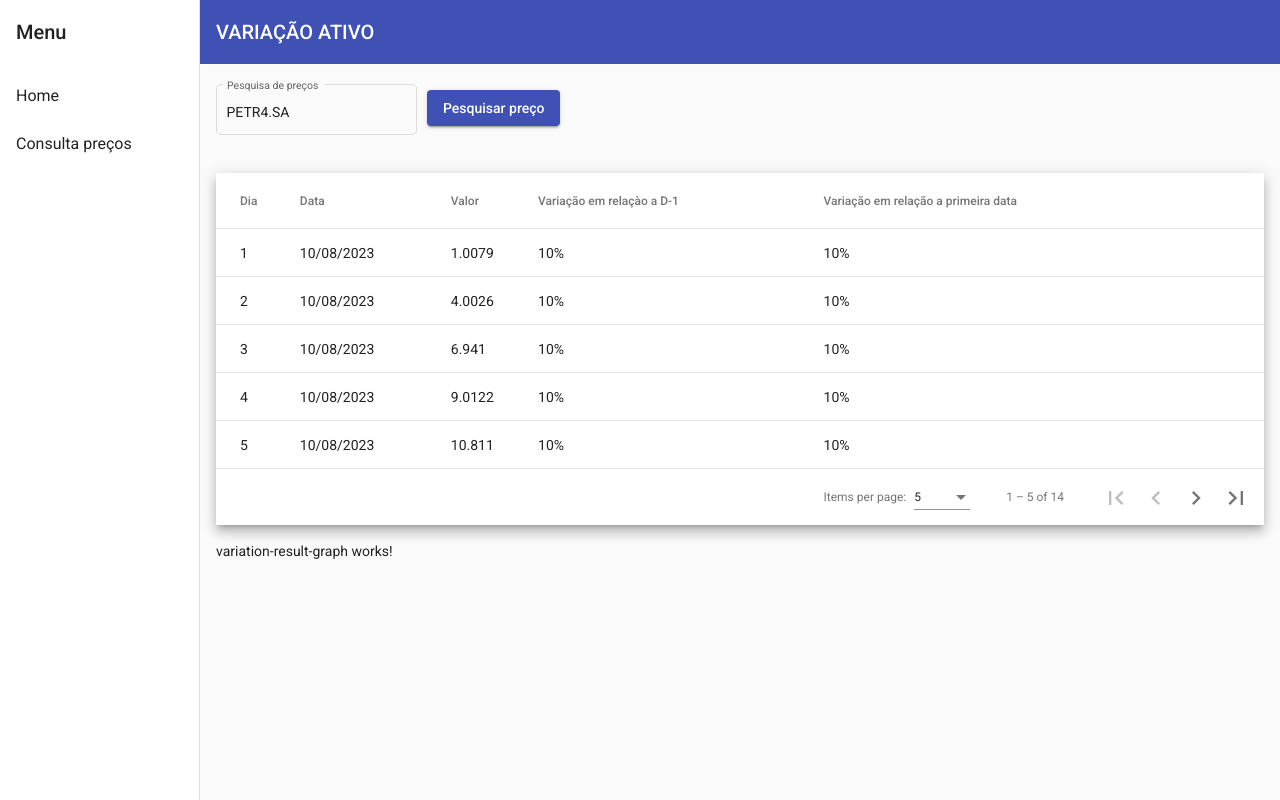
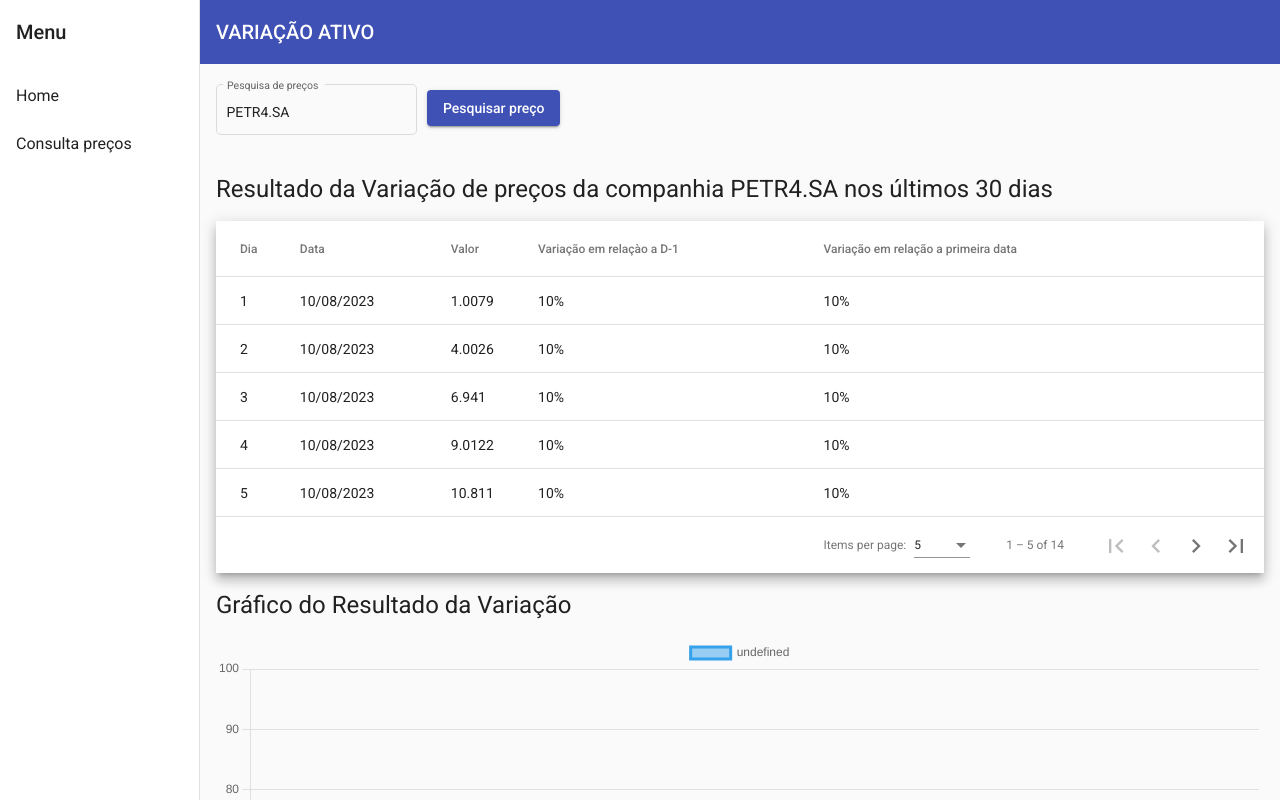
Before and after one commit to brunoscosta17/asset-variation-challenge, an Angular app: page /consult-prices in a window 1280 px wide. Built offline with nearby package versions, Linux system fonts and the light colour scheme.

Commit message:
feature: inclusão gráfico chart.js

```diff
--- a/package.json
+++ b/package.json
@@ -20,6 +20,7 @@
     "@angular/platform-browser": "^14.0.0",
     "@angular/platform-browser-dynamic": "^14.0.0",
     "@angular/router": "^14.0.0",
+    "chart.js": "^4.2.1",
     "rxjs": "~7.5.0",
     "tslib": "^2.3.0",
     "zone.js": "~0.11.4"
--- a/src/app/components/variation-result-graph/variation-result-graph.component.html
+++ b/src/app/components/variation-result-graph/variation-result-graph.component.html
@@ -1 +1,4 @@
-<p>variation-result-graph works!</p>
+<div>
+  <h1>Gráfico do Resultado da Variação</h1>
+  <canvas #canvas></canvas>
+</div>
--- a/src/app/components/variation-result-graph/variation-result-graph.component.ts
+++ b/src/app/components/variation-result-graph/variation-result-graph.component.ts
@@ -1,4 +1,5 @@
-import { Component, Input, OnInit } from '@angular/core';
+import { Component, ElementRef, Input, OnInit, ViewChild } from '@angular/core';
+import { Chart, registerables } from 'chart.js';
 
 @Component({
   selector: 'app-variation-result-graph',
@@ -9,9 +10,24 @@
 
   @Input() data: any = [];
 
-  constructor() { }
+  @ViewChild("canvas", { static: true }) element!: ElementRef;
+
+  constructor() {
+    Chart.register(...registerables)
+  }
 
   ngOnInit(): void {
+    console.log(this.data);
+    new Chart(this.element.nativeElement, {
+      type: 'line',
+      data: {
+        datasets: [
+          {
+            data: [85, 99, 34, 23, 23]
+          }
+        ]
+      }
+    });
   }
 
 }
--- a/src/app/modules/consult-prices/consult-prices.component.html
+++ b/src/app/modules/consult-prices/consult-prices.component.html
@@ -15,6 +15,9 @@
   </div>
 </div>
 <div class="table">
+
+  <h1 *ngIf="dataSource.data.length > 0">Resultado da Variação de preços da companhia {{ dataMock.chart.result[0].meta.symbol }} nos últimos 30 dias </h1>
+
   <div class="mat-elevation-z8">
 
     <table mat-table [dataSource]="dataSource">
@@ -57,5 +60,5 @@
   </div>
 </div>
 <div class="graph">
-  <app-variation-result-graph [data]="dataSource.data"></app-variation-result-graph>
+  <app-variation-result-graph [data]="dataMock"></app-variation-result-graph>
 </div>
--- a/src/app/modules/consult-prices/consult-prices.component.ts
+++ b/src/app/modules/consult-prices/consult-prices.component.ts
@@ -1,3 +1,4 @@
+import { PRICES } from './prices.mock';
 import { ConsultPricesService } from './../../services/consult-prices.service';
 import { AfterViewInit, Component, ViewChild } from '@angular/core';
 import { FormControl } from '@angular/forms';
@@ -33,7 +34,10 @@
   queryField = new FormControl();
 
   displayedColumns: string[] = [ 'day', 'date', 'value', 'dailyPriceChange', 'priceChangeSinceBeginning' ];
+
   dataSource = new _MatTableDataSource<any>(ELEMENT_DATA);
+
+  dataMock = PRICES;
 
   @ViewChild(MatPaginator) paginator!: MatPaginator;
 
@@ -55,6 +59,7 @@
       .subscribe({
         next: (data: any) => {
           console.log(data);
+          this.dataSource = new _MatTableDataSource<any>(data);
         },
         error: (e: Error) => {
           console.log(`$error - ${e.message}`);
```
Also changed, not shown: 1 other file (tests, documents, lock files or other folders).
